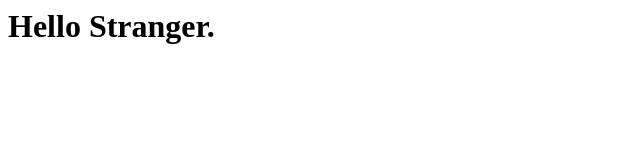
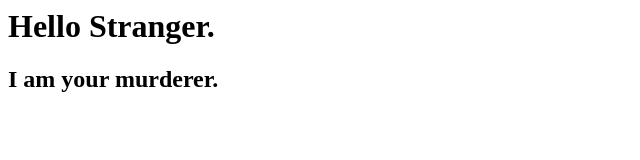
Before and after one commit to JaaSmiNe100/hello, a plain HTML site: page index.html in a window 1280 px wide. Shown: the whole page, without its empty margins (0-640 px from the left). Drawn offline with Linux system fonts and the light colour scheme.

Commit message:
Update index.html

```diff
--- a/index.html
+++ b/index.html
@@ -8,6 +8,8 @@
 
         <h1>Hello Stranger.</h1>
 
+        <h2>I am your murderer.</h2>
+
     </body>
 
 </html>
```
